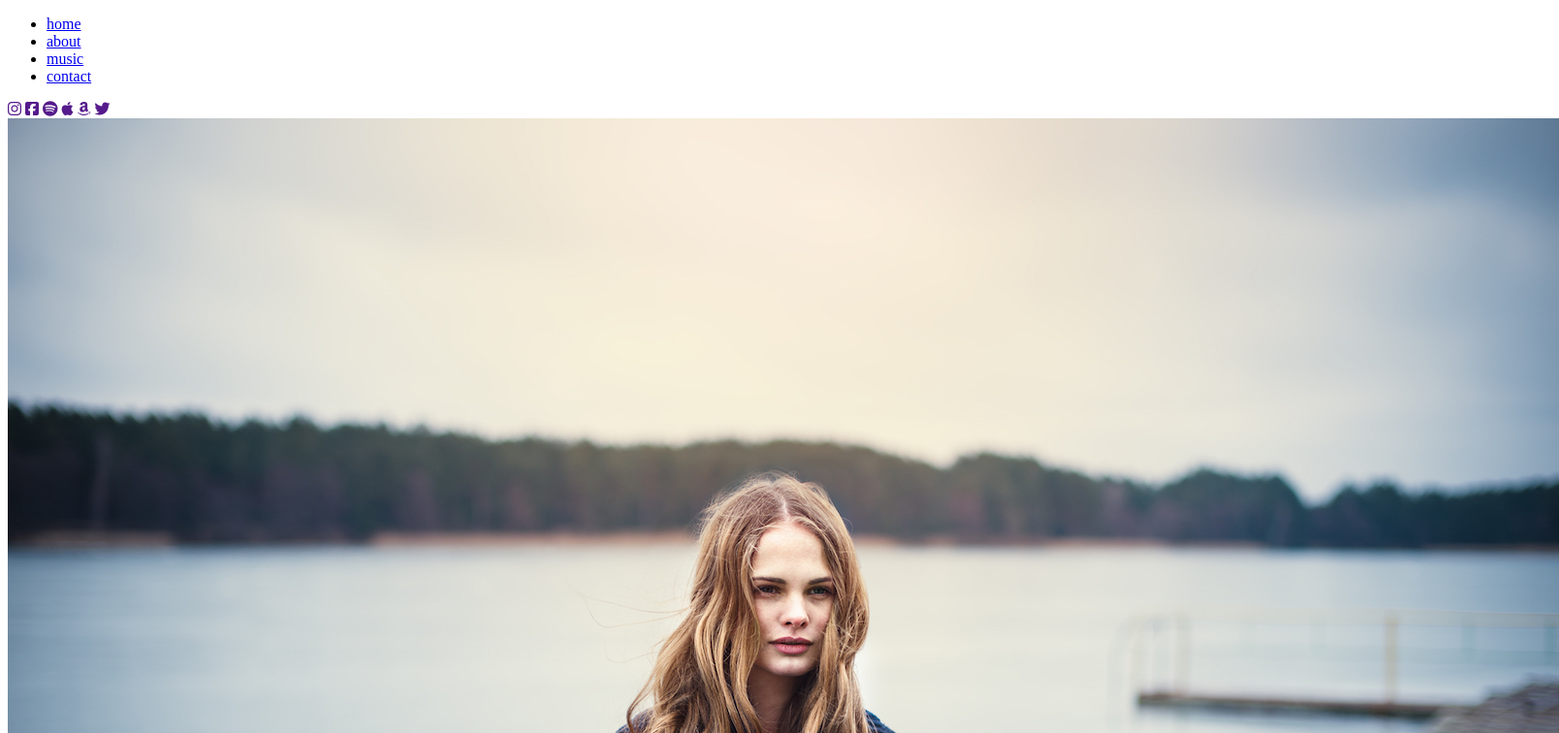
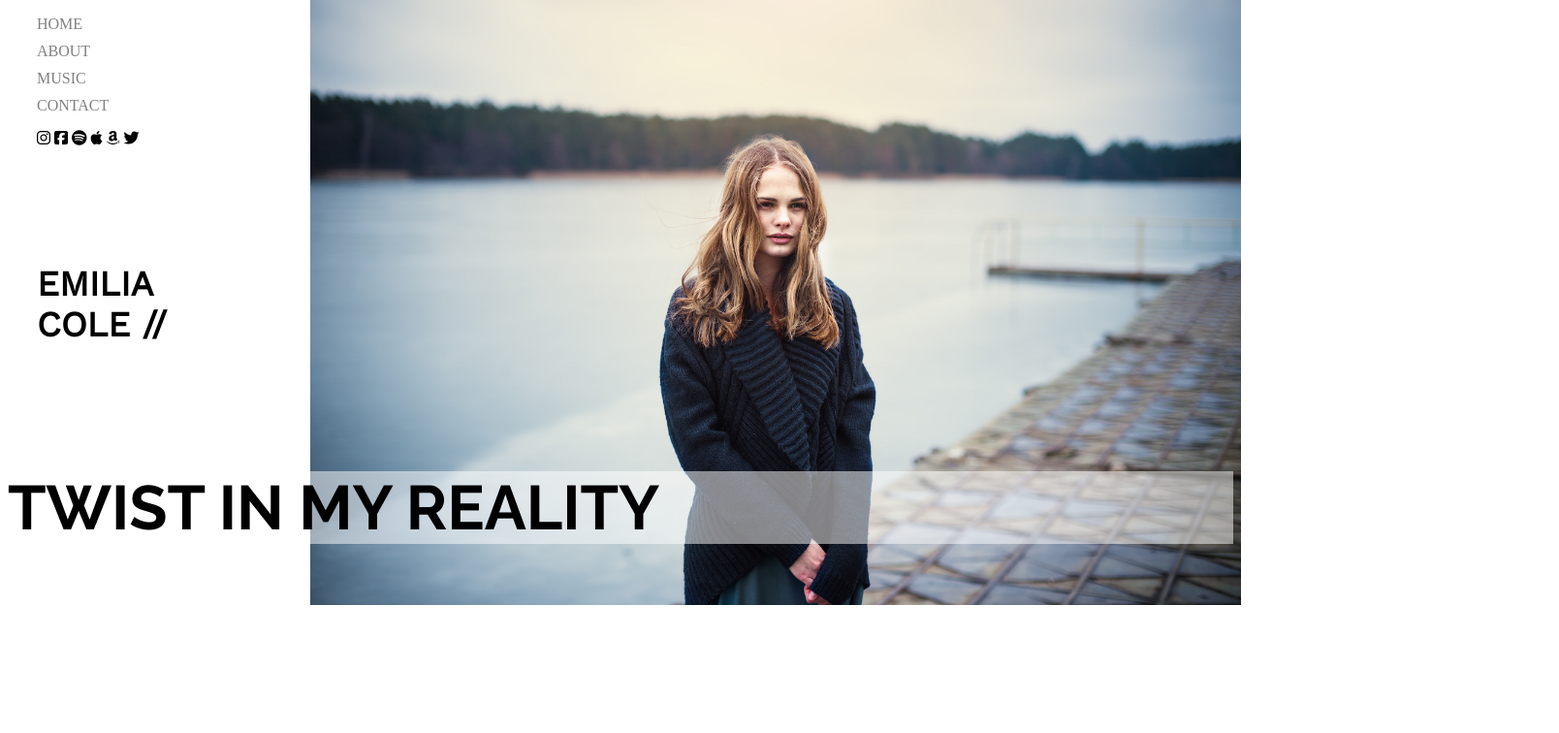
Before and after one commit to ViviSotelo/Emilia_Cole, a website: page views/index.html in a window 1280 px wide. Shown: the top 756 px of the page at 97% size, 1608 px wide, since content can reach past the window. Drawn offline with nearby package versions, Linux system fonts and the light colour scheme.

Commit message:
terminacion del home

```diff
--- /dev/null
+++ b/public/css/about.css
@@ -0,0 +1,3 @@
+.about h1{
+    line-height: 30px;
+}
--- /dev/null
+++ b/public/css/general.css
@@ -0,0 +1,20 @@
+body{
+    font-family: 'Open';
+}
+a {
+    text-decoration: none;
+    color: black;
+}
+li {
+    list-style: none;
+}
+h1, h2{
+    text-transform: uppercase;
+    font-family: 'Raleway';
+}
+header nav ul li {
+    text-transform: uppercase;
+}
+header nav ul{
+    padding: 0%;
+}
--- /dev/null
+++ b/public/css/home.css
@@ -0,0 +1,30 @@
+body.home{
+    background-image: url('/img/emilia-home.jpg');
+    background-size: 75%;
+    background-repeat: no-repeat;
+    background-position: right 80%;
+}
+
+/* header */
+.home header{
+    margin-left: 30px;
+}
+.home header nav ul li{
+    margin: 10px 0;
+}
+.home header nav ul li a{
+    color: gray;
+}
+
+/* main */
+.home h2{
+    font-family: 'Work Sans';
+    font-size: 36px;
+    margin-left: 30px;
+    margin-top: 120px;
+}
+.home h1{
+    background-color: rgba(255, 255, 255, 0.5);
+    font-size: 64px;
+    margin-top: 130px;
+}
--- /dev/null
+++ b/public/css/music.css
@@ -0,0 +1,4 @@
+body.music {
+    background-image: url('/img/emilia-music-top.jpg');
+    background-repeat: no-repeat;
+}
--- /dev/null
+++ b/public/css/styles.css
@@ -0,0 +1,6 @@
+@import url('https://fonts.googleapis.com/css2?family=Open+Sans&family=Raleway:wght@400;700&family=Work+Sans&display=swap');
+@import './home.css';
+@import './about.css';
+@import './contact.css';
+@import './music.css';
+@import './general.css';
--- a/views/index.html
+++ b/views/index.html
@@ -6,8 +6,9 @@
     <meta name="viewport" content="width=device-width, initial-scale=1.0">
     <title>Home | Emilia Cole</title>
     <script src="https://kit.fontawesome.com/c1e554998a.js" crossorigin="anonymous"></script>
+    <link rel="stylesheet" href="/css/styles.css">
 </head>
-<body>
+<body class="home">
 
     <header>
         <nav>
@@ -29,8 +30,8 @@
         </nav>
       </header>
       <main>
-        <img src="/img/emilia-home.jpg" alt="">
-        <h2>Emilia  <br> Cole//</h2> <!-- br es para un salto de linia  -->
+
+        <h2>Emilia  <br> Cole //</h2> <!-- br es para un salto de linia  -->
         <h1>twist in my reality</h1>
       </main>
 
```
Also changed, not shown: views/about.html (+3 -1 lines), views/contact.html (+3 -1 lines), views/music.html (+3 -1 lines), public/css/contact.css (added), 1 other file.
